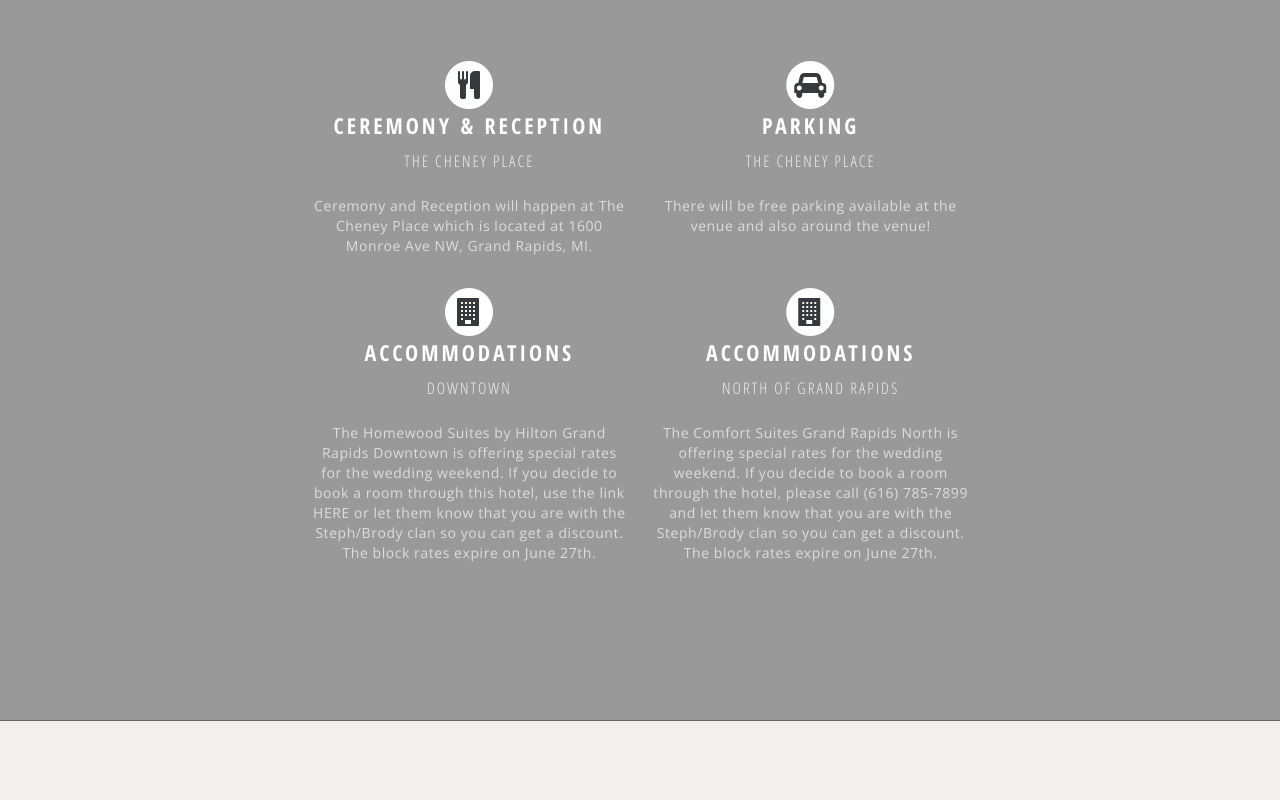
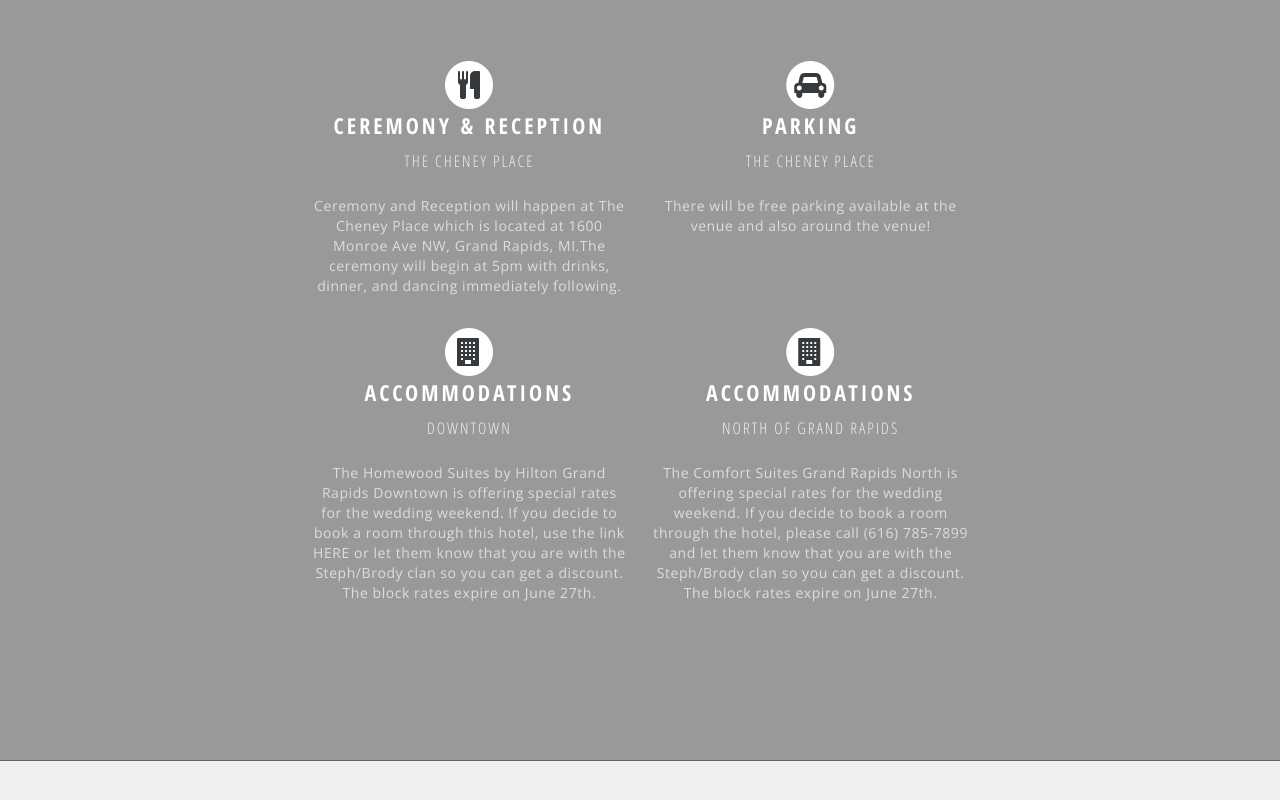
Before and after one commit to bhberson/steph-brody, a plain HTML site: page index.html in a window 1280 px wide. Shown: the part 1087-1887 px from the top of the page. Drawn offline with nearby package versions, Linux system fonts and the light colour scheme; some packages are replaced by stand-ins of ours; a script that the page names is missing.

Commit message:
Time of Wedding

```diff
--- a/index.html
+++ b/index.html
@@ -101,7 +101,7 @@
                         </span>
                         <h3>Ceremony &amp; Reception<!--  <span>6:30pm</span> --></h3>
                         <h4>The Cheney Place</h4>
-                        <p>Ceremony and Reception will happen at The Cheney Place which is located at <a href="https://goo.gl/maps/T16Eqi9ZPx62" target="_blank">1600 Monroe Ave NW, Grand Rapids, MI</a>.</p>
+                        <p>Ceremony and Reception will happen at The Cheney Place which is located at <a href="https://goo.gl/maps/T16Eqi9ZPx62" target="_blank">1600 Monroe Ave NW, Grand Rapids, MI</a>.The ceremony will begin at 5pm with drinks, dinner, and dancing immediately following.</p>
                     </div>
 
                     <div id="reception" class="col-md-4">
```
